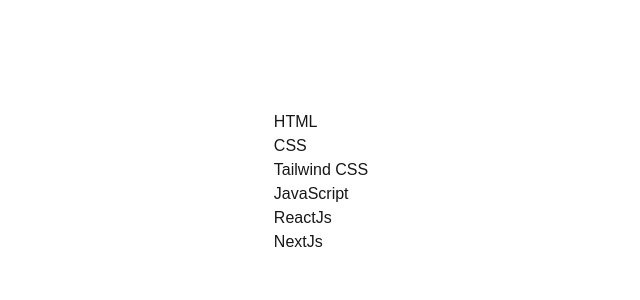
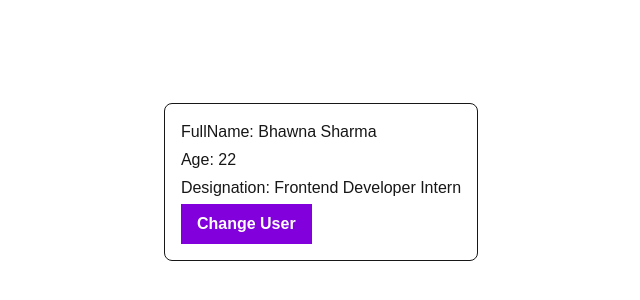
Before and after one commit to Bhawna0034/Next.js-React-Revision, a Next.js app: page / in a window 1280 px wide. Shown: the part 218-518 px from the top of the page, without its empty margins (319-959 px from the left). Built offline with nearby package versions, Linux system fonts and the light colour scheme.

Commit message:
useState() with Objects

```diff
--- /dev/null
+++ b/src/app/components/State/UserProfile.js
@@ -0,0 +1,27 @@
+"use client"
+import React, { useState } from 'react'
+
+const UserProfile = () => {
+    const [user, setUser] = useState({
+        fullName: "Bhawna Sharma",
+        age: 22,
+        designation: "Frontend Developer Intern"
+    });
+
+    const updateUser = () => {
+        setUser({
+            ...user,
+            fullName: "Hemant Sharma"
+        })
+    }
+  return (
+    <div className='border p-4 rounded-lg space-y-1'>
+        <h2>FullName: {user.fullName}</h2>
+        <p>Age: {user.age}</p>
+        <p>Designation: {user.designation}</p>
+        <button onClick={updateUser} className='bg-purple-700 text-white px-4 py-2 font-bold'>Change User</button>
+    </div>
+  )
+}
+
+export default UserProfile
--- a/src/app/page.js
+++ b/src/app/page.js
@@ -1,11 +1,11 @@
 import Image from "next/image";
-import TodoList from "./components/TodoList";
+import UserProfile from "./components/State/UserProfile";
 
 export default function Home() {
   const isLoggedIn = true;
   return (
     <main className="flex items-center justify-center h-lvh">
-      <TodoList/>
+      <UserProfile />
     </main>
   );
 }
```
